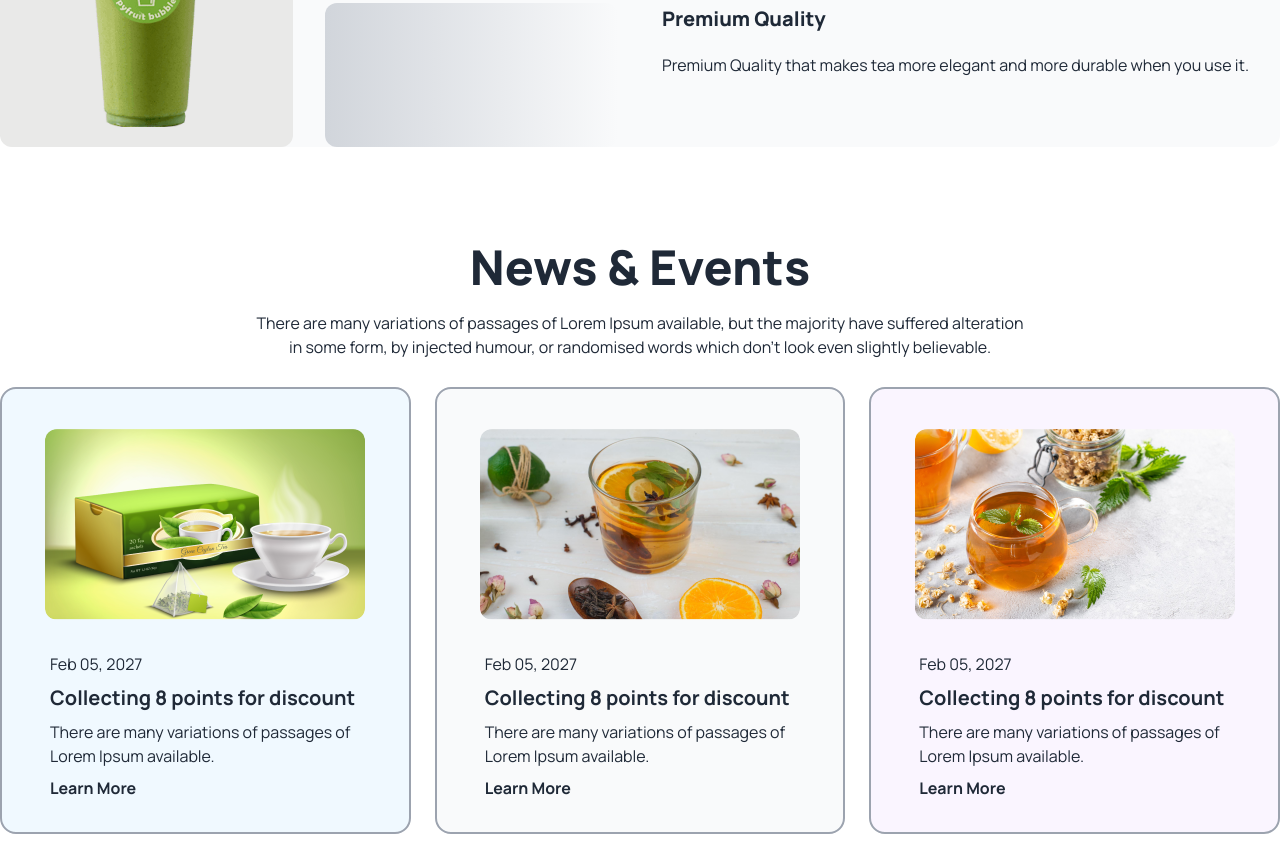
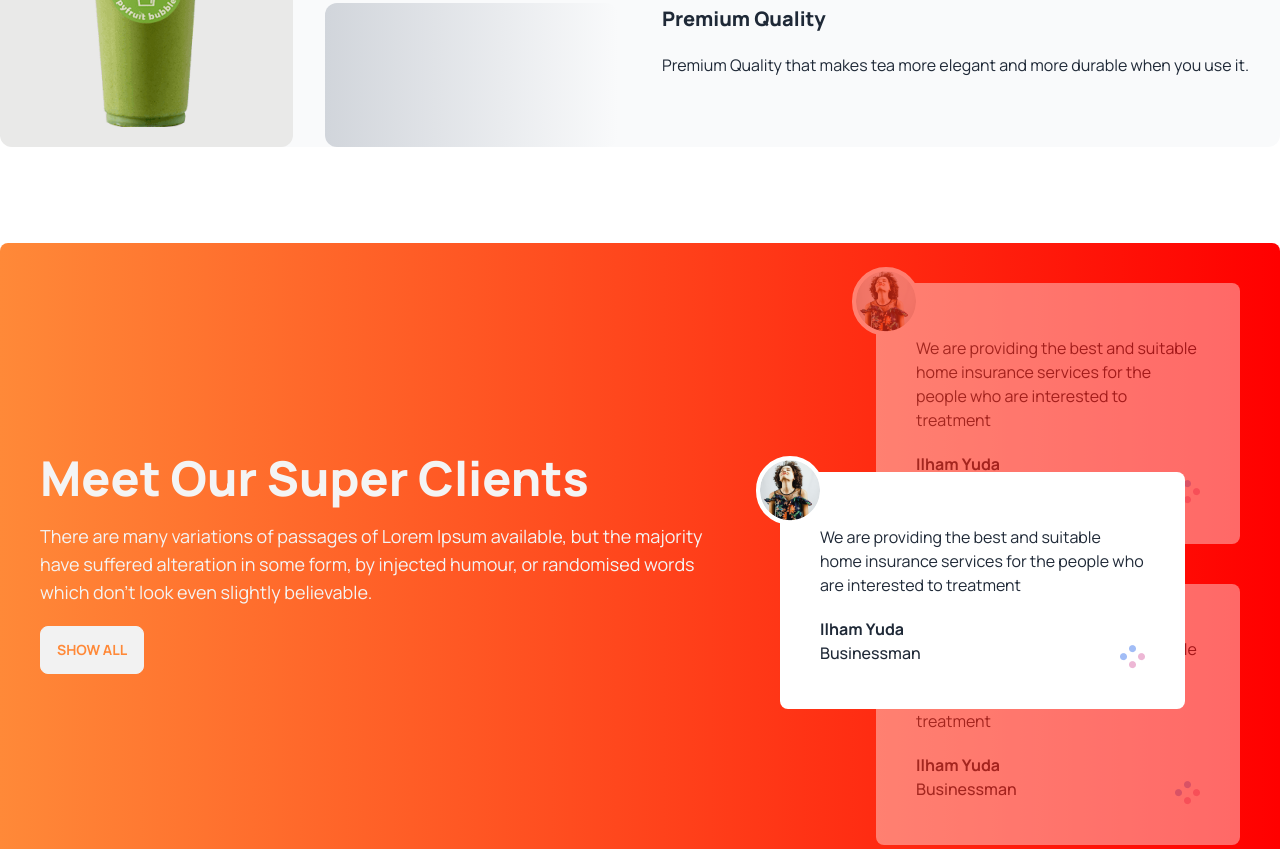
Before and after one commit to Gisan999/tea-house-with-daisyui, a plain HTML site: page index.html in a window 1280 px wide. Shown: the part 1654-2503 px from the top of the page. Drawn offline with nearby package versions, Linux system fonts and the light colour scheme.

```diff
--- a/index.html
+++ b/index.html
@@ -76,7 +76,8 @@
 
         <section class="text-center my-24">
             <h2 class="text-5xl font-extrabold mb-5">Our Featured Products</h2>
-            <p class="lg:max-w-3xl md:max-w-2xl md:mx-auto lg:mx-auto">There are many variations of passages of Lorem Ipsum available, but the
+            <p class="lg:max-w-3xl md:max-w-2xl md:mx-auto lg:mx-auto">There are many variations of passages of Lorem
+                Ipsum available, but the
                 majority have suffered alteration in some form, by injected humour, or randomised words which don't look
                 even slightly believable. </p>
 
@@ -165,7 +166,68 @@
         </section>
 
 
-        <section>
+        <section
+            class="max-w-screen-xl mx-auto my-24 p-7 md:px-7 lg:p-10 bg-gradient-to-r from-[#FF8938] to-[#F00] rounded-lg flex flex-col lg:flex-row gap-12">
+
+
+            <div class="flex items-center lg:pr-28">
+
+                <div class="space-y-5">
+                    <h1 class="text-5xl	font-extrabold text-[#F4F4F4]">Meet Our Super Clients</h1>
+                    <p class="text-[#F4F4F4] text-base text-lg	">There are many variations of passages of Lorem Ipsum
+                        available, but the majority have suffered
+                        alteration in some form, by injected humour, or randomised words which don't look even slightly
+                        believable. </p>
+                    <button class="btn  text-[#FF8938]">Show All</button>
+                </div>
+            </div>
+
+
+            <div>
+
+
+                <div class="relative opacity-40 mb-10 p-10 rounded-lg bg-white z-10">
+                    <img class="-mt-14 -ml-16 border-4 border-white rounded-full bg-white" src="./images/client.png"
+                        alt="">
+                    <p>We are providing the best and suitable home insurance services for the people who are interested
+                        to treatment</p>
+                    <h4 class="font-bold mt-5">Ilham Yuda</h4>
+                    <p class="font-medium">Businessman</p>
+                    <div class="flex justify-end">
+                        <img class="position-relative -mt-5" src="./images/circles.png" alt="">
+                    </div>
+
+                </div>
+
+
+                <div class="absolute w-10/12 lg:w-[405px] md:w-11/12 -mt-28 lg:-ml-24 p-10 rounded-lg bg-white z-20">
+                    <img class="-mt-14 -ml-16 border-4 border-white rounded-full bg-white" src="./images/client.png"
+                        alt="">
+                    <p>We are providing the best and suitable home insurance services for the people who are interested
+                        to treatment</p>
+                    <h4 class="font-bold mt-5">Ilham Yuda</h4>
+                    <p class="font-medium">Businessman</p>
+                    <div class="flex justify-end">
+                        <img class="position-relative -mt-5" src="./images/circles.png" alt="">
+                    </div>
+
+                </div>
+
+
+                <div class="relative opacity-40 p-10 rounded-lg bg-white z-10">
+                    <img class="-mt-14 -ml-16 border-4 border-white rounded-full bg-white" src="./images/client.png"
+                        alt="">
+                    <p>We are providing the best and suitable home insurance services for the people who are interested
+                        to treatment</p>
+                    <h4 class="font-bold mt-5">Ilham Yuda</h4>
+                    <p class="font-medium">Businessman</p>
+                    <div class="flex justify-end">
+                        <img class="position-relative -mt-5" src="./images/circles.png" alt="">
+                    </div>
+
+                </div>
+
+            </div>
 
         </section>
 
@@ -173,12 +235,14 @@
         <section class=" my-24 text-center">
 
             <h2 class="text-5xl font-extrabold mb-5">News & Events</h2>
-            <p class="lg:max-w-3xl md:max-w-2xl md:mx-auto lg:mx-auto">There are many variations of passages of Lorem Ipsum available, but the
+            <p class="lg:max-w-3xl md:max-w-2xl md:mx-auto lg:mx-auto">There are many variations of passages of Lorem
+                Ipsum available, but the
                 majority have suffered alteration in some form, by injected humour, or randomised words which don't look
                 even slightly believable. </p>
 
 
-            <div class=" max-w-screen-xl mx-auto px-5 md:px-11 lg:px-0 my-7 grid grid-cols-1 md:grid-cols-2 lg:grid-cols-3 gap-6 ">
+            <div
+                class=" max-w-screen-xl mx-auto px-5 md:px-11 lg:px-0 my-7 grid grid-cols-1 md:grid-cols-2 lg:grid-cols-3 gap-6 ">
 
                 <div class="card border-2 border-gray-400 bg-sky-50">
                     <figure class="px-5 pt-10">
```
